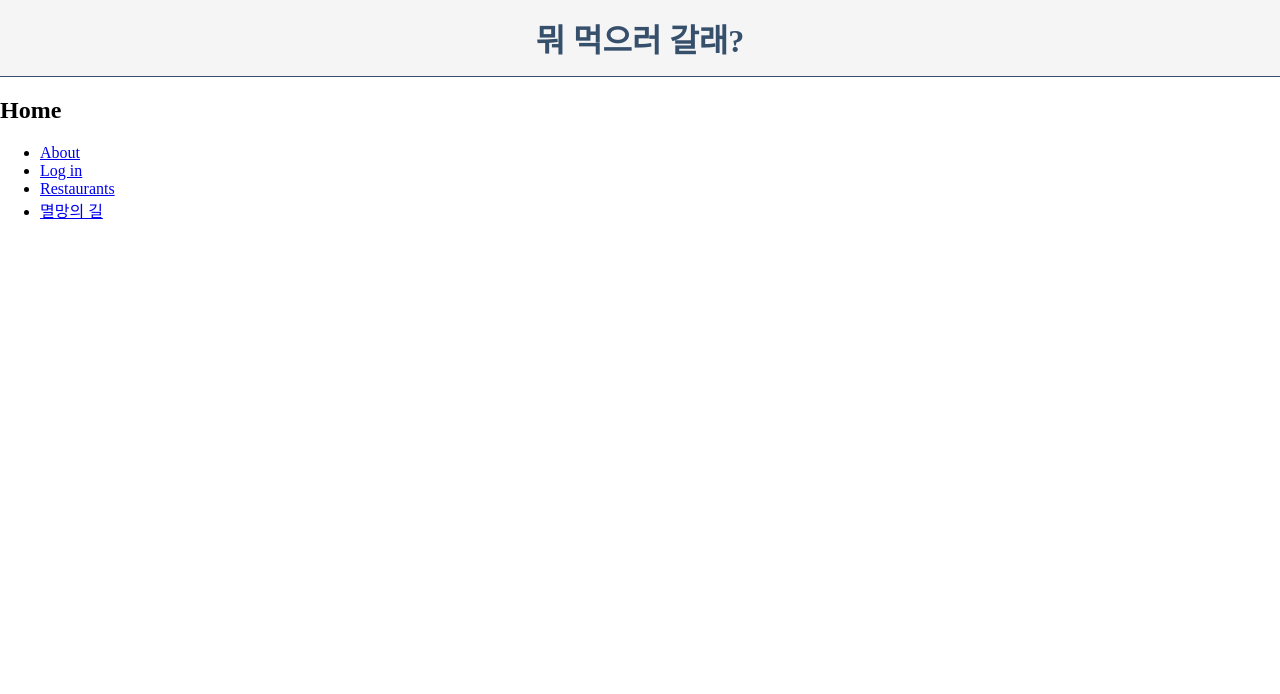
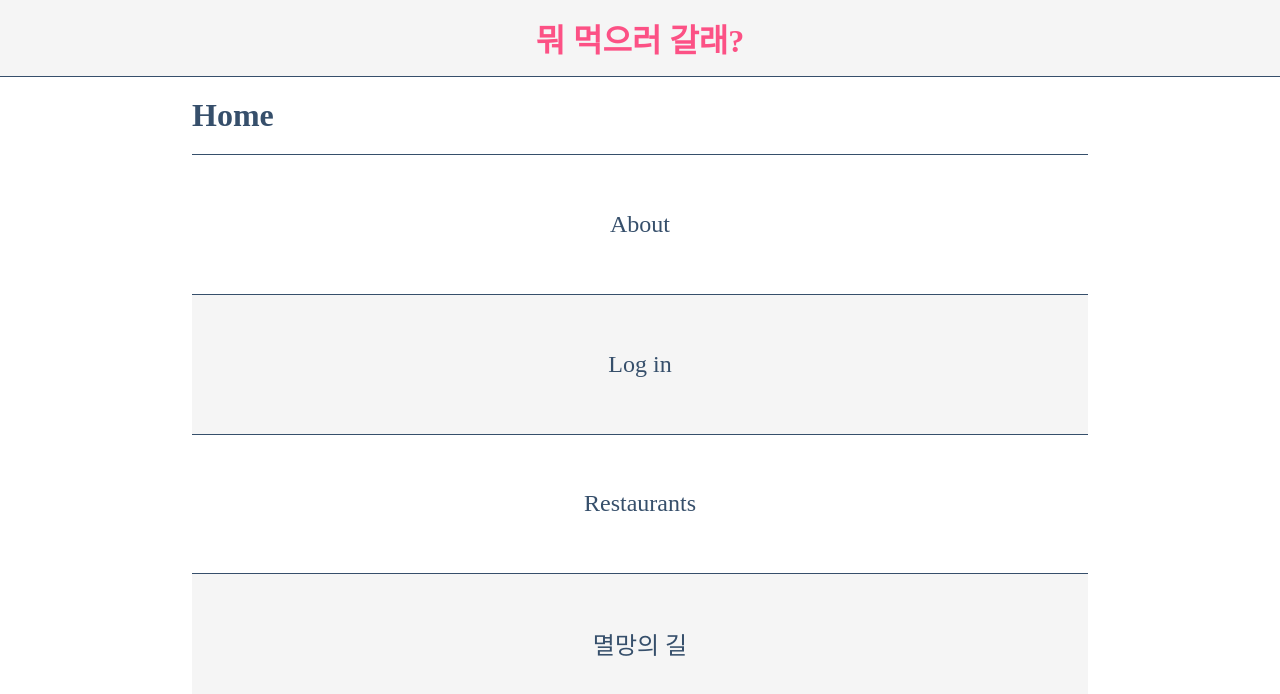
Before and after one commit to CodeSoom/react-week8-assignment-1, a React app: page / in a window 1280 px wide. Shown: the top 694 px of the page. Built offline with nearby package versions, Linux system fonts and the light colour scheme.

Commit message:
Style - HomePage 스타일링

```diff
--- a/src/App.jsx
+++ b/src/App.jsx
@@ -30,9 +30,13 @@ const Header = styled.header({
     margin: '0 auto',
   },
   '& a': {
-    color: '#364f6b',
+    color: '#fc5185',
     '&:link': {
       textDecoration: 'none',
+    },
+    '&:hover': {
+      fontWeight: 'bold',
+      color: '#364f6b',
     },
   },
 });
--- a/src/HomePage.jsx
+++ b/src/HomePage.jsx
@@ -1,17 +1,64 @@
 import React from 'react';
 
+import styled from '@emotion/styled';
+
 import { Link } from 'react-router-dom';
+
+const PageHeader = styled.h2({
+  width: '70%',
+  margin: '20px auto',
+  textAlign: 'left',
+  color: '#364f6b',
+  fontSize: '2em',
+});
+
+const MenuList = styled.ul({
+  listStyle: 'none',
+  padding: '0',
+  display: 'flex',
+  flexFlow: 'column',
+  flexWrap: 'wrap',
+  justifyContent: 'space-around',
+  alignItems: 'center',
+  height: '70vh',
+});
+
+const MenuItem = styled.li({
+  width: '70%',
+  display: 'flex',
+  alignItems: 'center',
+  justifyContent: 'center',
+  flex: '1 1',
+  borderBottom: '1px #364f6b solid',
+  '&:first-of-type': {
+    borderTop: '1px #364f6b solid',
+  },
+  '&:nth-of-type(even)': {
+    backgroundColor: '#f5f5f5',
+  },
+  '& a': {
+    fontSize: '1.5em',
+    color: '#364f6b',
+    '&:link': {
+      textDecoration: 'none',
+    },
+    '&:hover': {
+      fontWeight: 'bold',
+      color: '#3fc1c9',
+    },
+  },
+});
 
 export default function HomePage() {
   return (
     <div>
-      <h2>Home</h2>
-      <ul>
-        <li><Link to="/about">About</Link></li>
-        <li><Link to="/login">Log in</Link></li>
-        <li><Link to="/restaurants">Restaurants</Link></li>
-        <li><Link to="/xxx">멸망의 길</Link></li>
-      </ul>
+      <PageHeader>Home</PageHeader>
+      <MenuList>
+        <MenuItem><Link to="/about">About</Link></MenuItem>
+        <MenuItem><Link to="/login">Log in</Link></MenuItem>
+        <MenuItem><Link to="/restaurants">Restaurants</Link></MenuItem>
+        <MenuItem><Link to="/xxx">멸망의 길</Link></MenuItem>
+      </MenuList>
     </div>
   );
 }
--- a/src/index.css
+++ b/src/index.css
@@ -1,4 +1,5 @@
 body {
   margin: 0;
   padding: 0;
+  font-size: 16px;
 }
```
